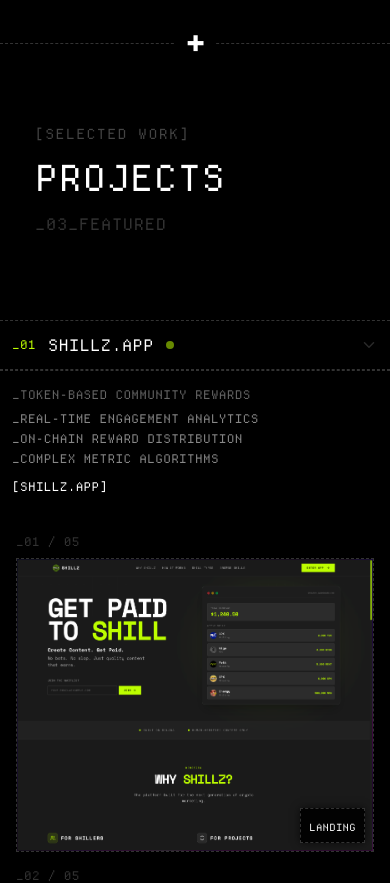
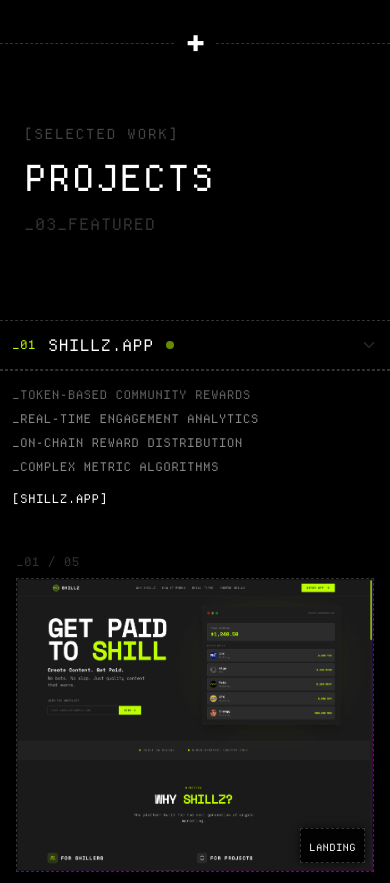
Before and after one commit to mitchmalinin/Portfolio2.0, a Next.js app: page / in a window 390 px wide. Shown: the part 2260-3143 px from the top of the page. Built offline with nearby package versions, Linux system fonts and the light colour scheme.

Commit message:
chore: tighten projects header and mobile spacing

```diff
--- a/components/sections/Projects.tsx
+++ b/components/sections/Projects.tsx
@@ -533,12 +533,12 @@
         <p className="text-[#666666] uppercase text-xs mb-2">
           {project.subtitle}
         </p>
-        <div className="space-y-1 text-[#888888] uppercase text-xs mb-3">
+        <div className="space-y-2 text-[#888888] uppercase text-xs mb-4">
           {project.description.map((line, i) => (
             <p key={i}>{line}</p>
           ))}
         </div>
-        <div className="flex flex-wrap gap-2 mb-3">
+        <div className="flex flex-wrap gap-2 mb-5">
           {project.links.map((link) => (
             <a
               key={link.label}
@@ -697,7 +697,7 @@
     <section id="projects" className="relative scroll-mt-[55px] md:scroll-mt-0">
       {/* Section header */}
       <div className="section-padding pb-0 md:py-[120px] lg:py-[160px]" ref={headerRef}>
-        <div className="mx-auto md:mx-0 max-w-xs sm:max-w-sm md:max-w-none md:w-full">
+        <div className="mx-auto md:mx-0 w-full">
           <p className={`text-[#444444] text-sm uppercase tracking-widest mb-4 text-left transition-all duration-700 ${isHeaderInView ? 'opacity-100 translate-y-0' : 'opacity-0 translate-y-4'}`}>
             [SELECTED WORK]
           </p>
```
